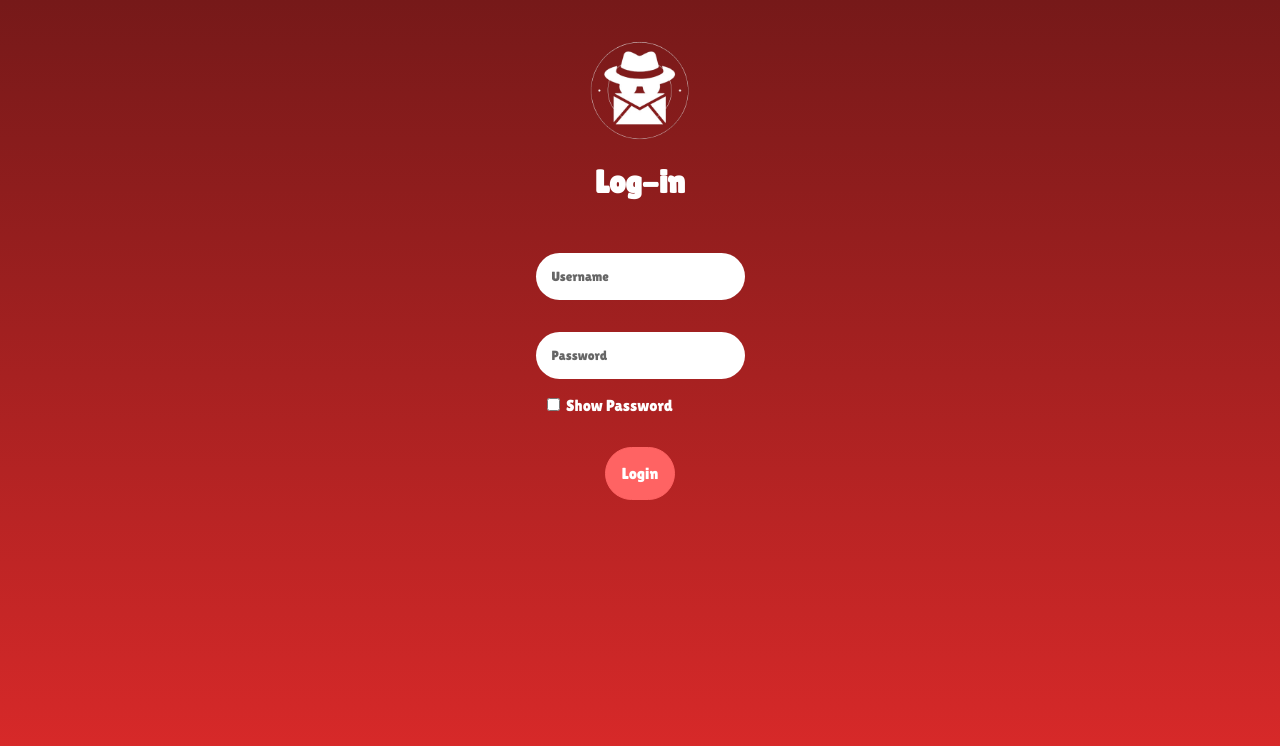
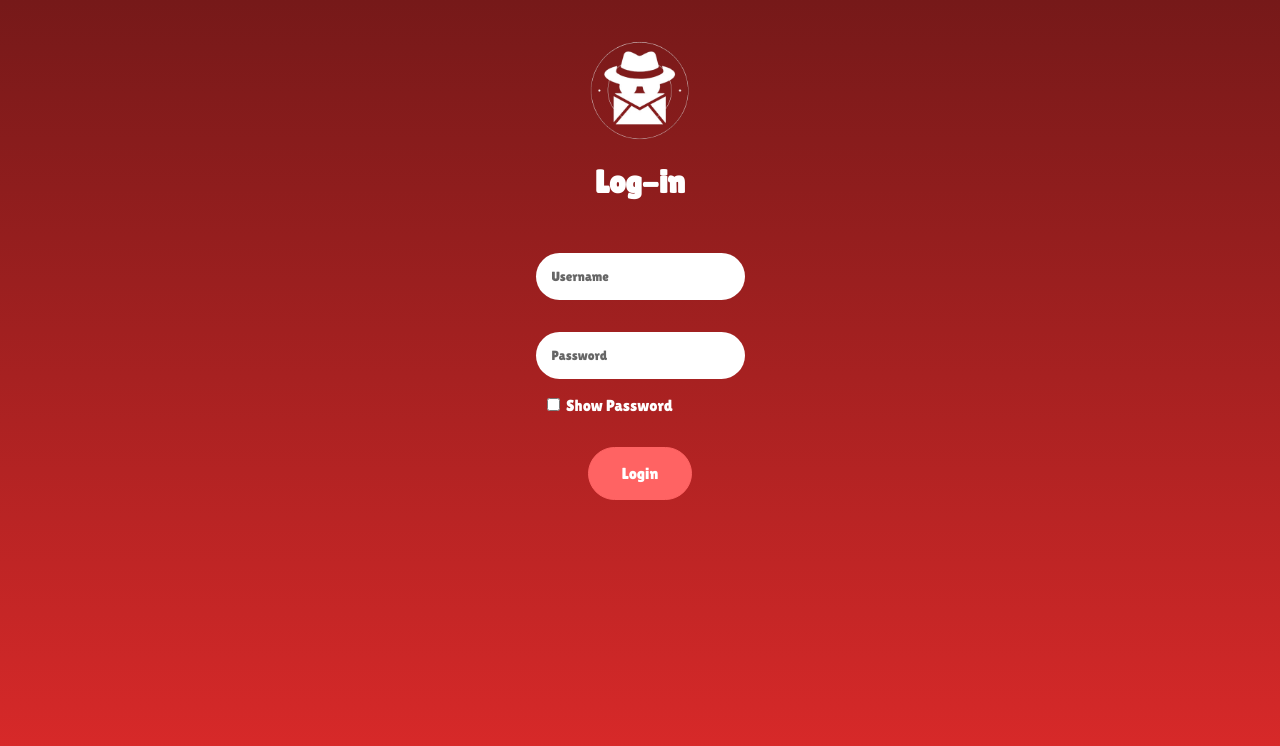
Before and after one commit to Rendeyl/AnonyMessage-Project, a React (Vite) app in the folder Front-end/AnonyMessage/: page /Login in a window 1280 px wide. Shown: the top 746 px of the page. Built offline with nearby package versions, Linux system fonts and the light colour scheme.

Commit message:
button fix

```diff
--- a/Front-end/AnonyMessage/src/index.css
+++ b/Front-end/AnonyMessage/src/index.css
@@ -135,6 +135,23 @@ body{
 }
 
 #CA-btn:active{
+  background-color: #aa4646;
+  border-color: #aa4646;
+}
+
+#Login-btn{
+  padding: 2vh;
+  margin-top: 4vh;
+  border: 1px solid #ff6363;
+  border-radius: 30px;
+  background-color: #ff6363;
+  font-family: "Lilita one";
+  font-size: 2vh;
+  color: white;
+  width: 13vh;
+}
+
+#Login-btn:active{
   background-color: #aa4646;
   border-color: #aa4646;
 }
--- a/Front-end/AnonyMessage/src/pages/Login.jsx
+++ b/Front-end/AnonyMessage/src/pages/Login.jsx
@@ -69,7 +69,7 @@ function Login(){
                 onChange={CheckboxChange}/> Show Password
             </label>
 
-             <button id="CA-btn" onClick={handleLogin}>Login</button>
+             <button id="Login-btn" onClick={handleLogin}>Login</button>
         </div>
     );
 }
```
